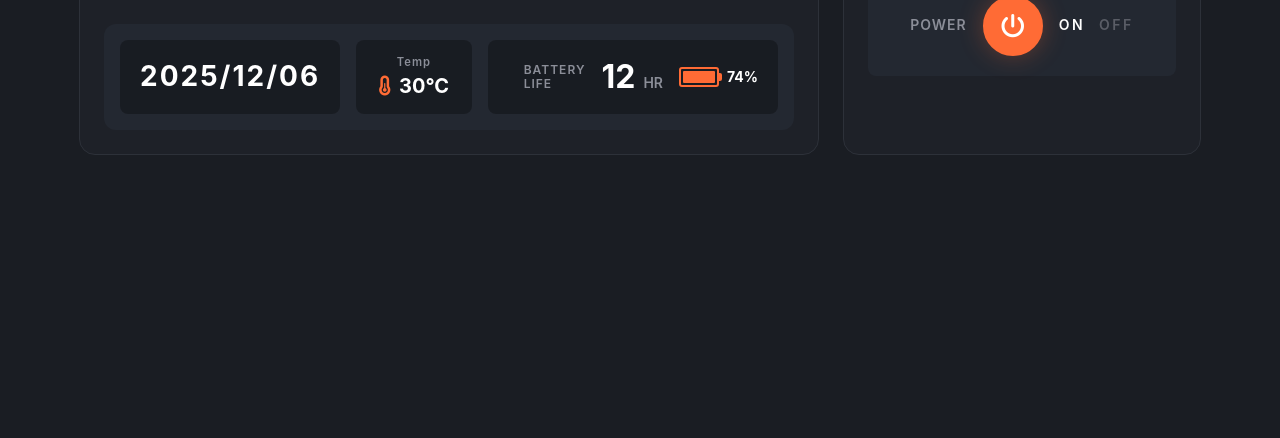
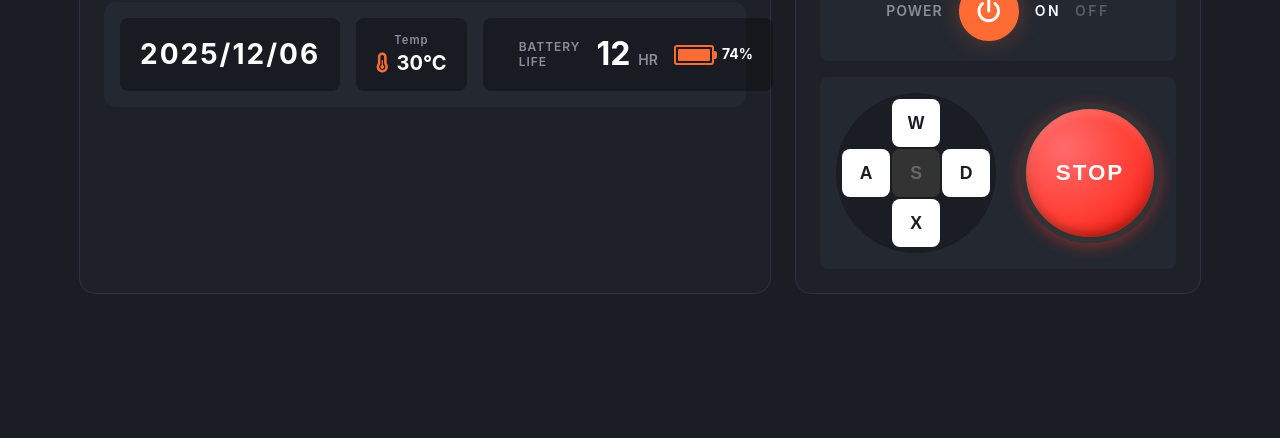
Before and after one commit to ezid007/web_server, a FastAPI app: page /dashboard in a window 1280 px wide. Shown: the part 748-1186 px from the top of the page. Before the commit the page ends 903 px from the top, so only its background shows below. Run offline with FastAPI, Linux system fonts and the light colour scheme; some libraries are stand-ins or nearby versions; some web fonts are replaced.

Commit message:
대쉬보드_v0.1.1_방향키 추가

```diff
--- a/static/css/dashboard.css
+++ b/static/css/dashboard.css
@@ -684,6 +684,108 @@
     letter-spacing: 1px;
 }
 
+/* WASD 컨트롤 + STOP 버튼 */
+.teleop-controls {
+    display: flex;
+    align-items: center;
+    justify-content: center;
+    gap: 1.5rem;
+    padding: 1rem;
+    background: var(--bg-secondary);
+    border-radius: 0.5rem;
+    margin-top: 1rem;
+}
+
+/* WASD 패드 */
+.wasd-pad {
+    display: flex;
+    flex-direction: column;
+    align-items: center;
+    background: #1a1d23;
+    border-radius: 50%;
+    padding: 0.5rem;
+    width: 160px;
+    height: 160px;
+    justify-content: center;
+}
+
+.wasd-row {
+    display: flex;
+    justify-content: center;
+}
+
+.wasd-row.middle {
+    gap: 0;
+}
+
+.wasd-btn {
+    width: 48px;
+    height: 48px;
+    background: #fff;
+    border: none;
+    border-radius: 8px;
+    color: #1a1d23;
+    font-size: 1.1rem;
+    font-weight: 800;
+    cursor: pointer;
+    transition: all 0.1s;
+    display: flex;
+    align-items: center;
+    justify-content: center;
+    margin: 1px;
+}
+
+.wasd-btn:hover {
+    background: #e0e0e0;
+    transform: scale(1.05);
+}
+
+.wasd-btn:active,
+.wasd-btn.active {
+    background: var(--accent-orange);
+    color: white;
+    transform: scale(0.95);
+}
+
+.wasd-btn.center {
+    background: #333;
+    color: #666;
+}
+
+/* STOP 버튼 */
+.stop-btn {
+    width: 140px;
+    height: 140px;
+    border-radius: 50%;
+    background: radial-gradient(circle at 30% 30%, #ff6b6b, #ff3b30 60%, #cc0000);
+    border: 6px solid #333;
+    color: white;
+    font-size: 1.4rem;
+    font-weight: 800;
+    letter-spacing: 2px;
+    cursor: pointer;
+    box-shadow:
+        0 4px 15px rgba(255, 59, 48, 0.4),
+        inset 0 -4px 10px rgba(0, 0, 0, 0.3),
+        inset 0 4px 10px rgba(255, 255, 255, 0.2);
+    transition: all 0.1s;
+}
+
+.stop-btn:hover {
+    transform: scale(1.05);
+    box-shadow:
+        0 6px 25px rgba(255, 59, 48, 0.6),
+        inset 0 -4px 10px rgba(0, 0, 0, 0.3),
+        inset 0 4px 10px rgba(255, 255, 255, 0.2);
+}
+
+.stop-btn:active {
+    transform: scale(0.95);
+    box-shadow:
+        0 2px 10px rgba(255, 59, 48, 0.4),
+        inset 0 4px 10px rgba(0, 0, 0, 0.4);
+}
+
 /* 출력 표시기 스타일 */
 .output-indicator {
     position: absolute;
--- a/templates/dashboard.html
+++ b/templates/dashboard.html
@@ -250,6 +250,30 @@
                         <span class="status-off">OFF</span>
                     </span>
                 </div>
+
+                <!-- WASD 컨트롤 + STOP 버튼 -->
+                <div class="teleop-controls">
+                    <!-- WASD 방향키 -->
+                    <div class="wasd-pad">
+                        <div class="wasd-row">
+                            <button class="wasd-btn" id="btn-w" data-key="w">W</button>
+                        </div>
+                        <div class="wasd-row middle">
+                            <button class="wasd-btn" id="btn-a" data-key="a">A</button>
+                            <button class="wasd-btn center" id="btn-s" data-key="s">S</button>
+                            <button class="wasd-btn" id="btn-d" data-key="d">D</button>
+                        </div>
+                        <div class="wasd-row">
+                            <button class="wasd-btn" id="btn-x" data-key="x">X</button>
+                        </div>
+                    </div>
+
+                    <!-- STOP 버튼 -->
+                    <button class="stop-btn" id="btn-stop" onclick="sendCommand('stop')">
+                        STOP
+                    </button>
+                </div>
+            </section>
         </main>
 
         <!-- ********|| 자바스크립트 시작 ||******** -->
@@ -309,6 +333,65 @@
                 document.getElementById('currentDate').textContent = `${y}/${m}/${d}`;
             }
             updateDate();
+
+            // 로봇 제어 명령 전송
+            function sendCommand(cmd) {
+                console.log("COMMAND:", cmd);
+                // TODO: 실제 API 호출로 교체
+                // fetch('/api/control', { method: 'POST', body: JSON.stringify({ command: cmd }) });
+            }
+
+            // WASD 키 매핑
+            const keyMap = {
+                'w': { cmd: 'forward', btn: 'btn-w' },
+                'a': { cmd: 'left', btn: 'btn-a' },
+                's': { cmd: 'stop', btn: 'btn-s' },
+                'd': { cmd: 'right', btn: 'btn-d' },
+                'x': { cmd: 'backward', btn: 'btn-x' }
+            };
+
+            // 키보드 이벤트 핸들러
+            document.addEventListener('keydown', function(e) {
+                const key = e.key.toLowerCase();
+                if (keyMap[key]) {
+                    e.preventDefault();
+                    const btnEl = document.getElementById(keyMap[key].btn);
+                    if (btnEl && !btnEl.classList.contains('active')) {
+                        btnEl.classList.add('active');
+                        sendCommand(keyMap[key].cmd);
+                    }
+                }
+            });
+
+            document.addEventListener('keyup', function(e) {
+                const key = e.key.toLowerCase();
+                if (keyMap[key]) {
+                    const btnEl = document.getElementById(keyMap[key].btn);
+                    if (btnEl) {
+                        btnEl.classList.remove('active');
+                        // S키(정지)가 아닌 경우에만 정지 명령 전송
+                        if (key !== 's') {
+                            sendCommand('stop');
+                        }
+                    }
+                }
+            });
+
+            // 마우스 클릭 이벤트
+            document.querySelectorAll('.wasd-btn').forEach(btn => {
+                btn.addEventListener('mousedown', function() {
+                    const key = this.dataset.key;
+                    if (keyMap[key]) {
+                        sendCommand(keyMap[key].cmd);
+                    }
+                });
+                btn.addEventListener('mouseup', function() {
+                    const key = this.dataset.key;
+                    if (key !== 's') {
+                        sendCommand('stop');
+                    }
+                });
+            });
         </script>
         <!-- ********|| 자바스크립트 끝 ||******** -->
     </body>
```
